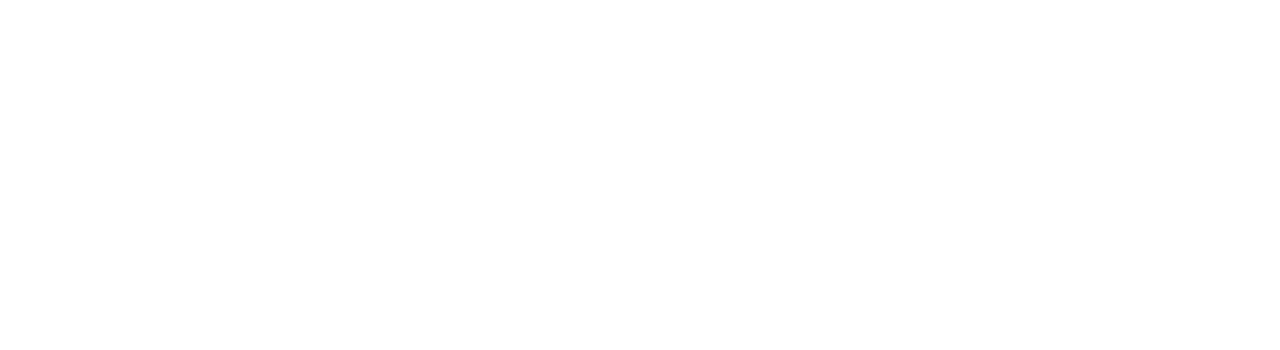
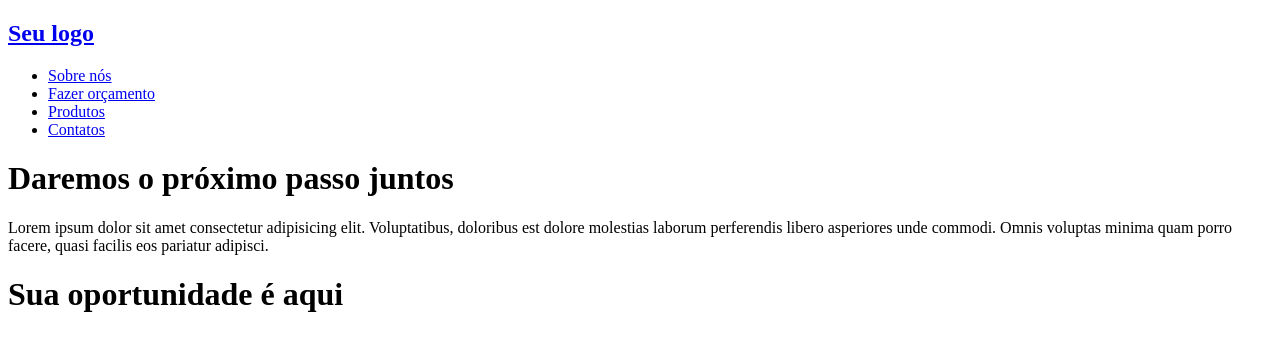
Before and after one commit to Ujhafsuy/sitenegocios, a Next.js app: page / in a window 1280 px wide. Shown: the top 350 px of the page. Built offline with nearby package versions, Linux system fonts and the light colour scheme.

Commit message:
feat:adicionado a estrutura html das páginas

```diff
--- a/app/layout.jsx
+++ b/app/layout.jsx
@@ -1,3 +1,5 @@
+import Navbar from "@/components/Navbar";
+
 export const metadata = {
   title: "Site para negócios",
   description: "Conectar seu negócio com o mundo",
@@ -7,6 +9,7 @@
   return (
     <html>
       <body>
+        <Navbar/>
         { children }
       </body>
     </html>
--- a/app/page.jsx
+++ b/app/page.jsx
@@ -1,5 +1,17 @@
-export default function page(){
+export default function Home() {
     return (
-        <h1></h1>
-    )
-}
+      <div className="home-div-main">
+        <h1>Daremos o próximo passo juntos</h1>
+          <div className="home-div-inicial-content">
+              <p>Lorem ipsum dolor sit amet consectetur adipisicing elit. Voluptatibus, doloribus est dolore molestias laborum perferendis libero asperiores unde commodi. Omnis voluptas minima quam porro facere, quasi facilis eos pariatur adipisci.</p>
+              <div className="home-img-inicial-content"></div>
+          </div>
+          <div className="home-div-main-content">
+              <h1>Sua oportunidade é aqui</h1>
+              <div className="images-header">
+
+              </div>
+          </div>
+      </div>
+    );
+  }
--- /dev/null
+++ b/components/Footer.jsx
@@ -0,0 +1,3 @@
+export default function Footer(){
+
+}
--- a/components/Navbar.jsx
+++ b/components/Navbar.jsx
@@ -0,0 +1,17 @@
+import Link from "next/link"
+
+export default function Navbar(){
+    return (
+        <div className="navbar-main">
+        <nav className="navbar-content">
+          <h1><Link href="/">Seu logo</Link></h1>
+          <ul className="nav-list">
+            <li><Link href="/">Sobre nós</Link></li>
+            <li><Link href="/">Fazer orçamento</Link></li>
+            <li><Link href="/registro">Produtos</Link></li>
+            <li><Link href="/login">Contatos</Link></li>
+          </ul>
+        </nav>
+      </div>
+    )
+}
```
Also changed, not shown: app/home/page.jsx (deleted, +0 -10 lines), app/produtos/page.jsx (+9 -6 lines).
